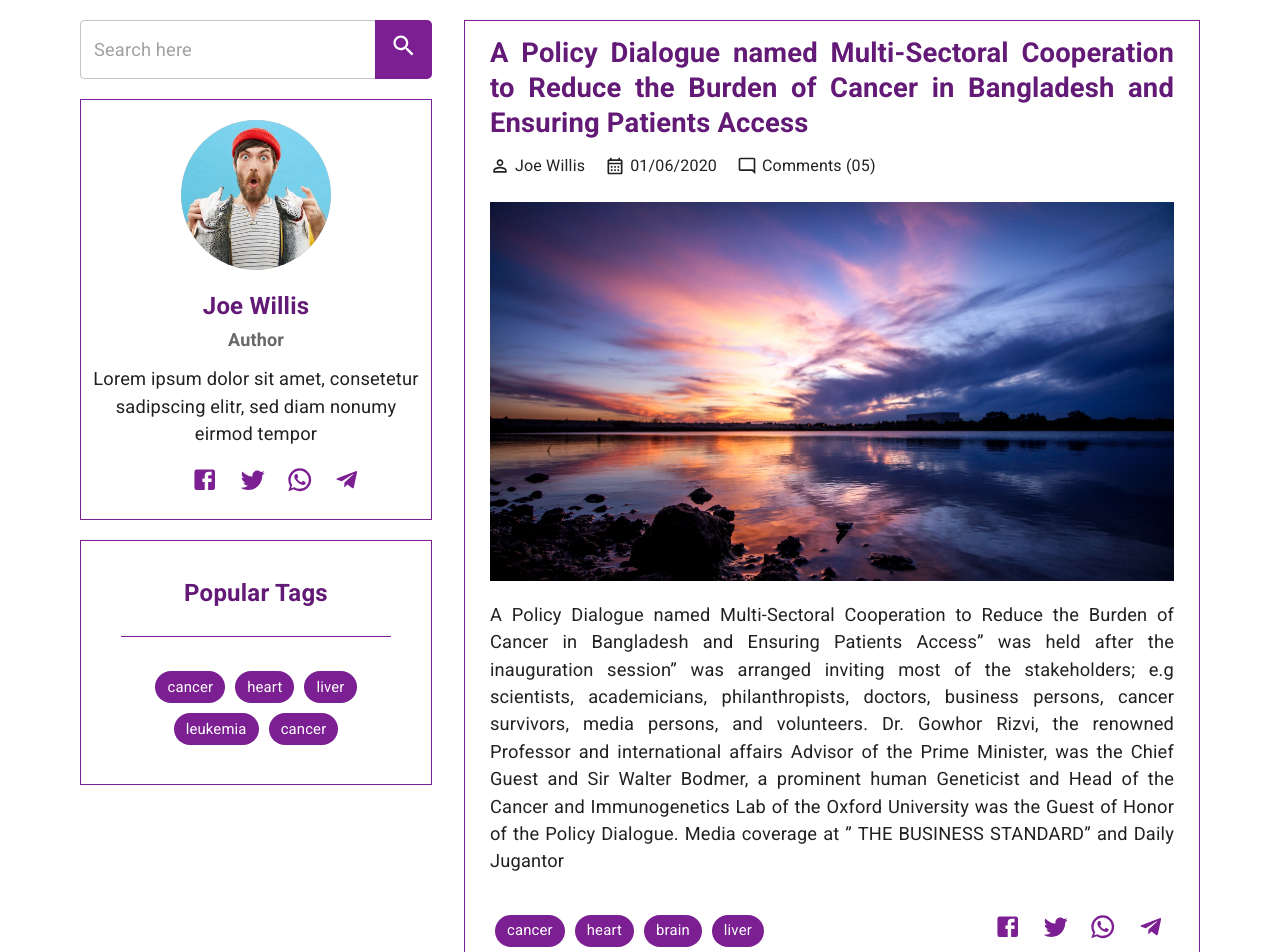
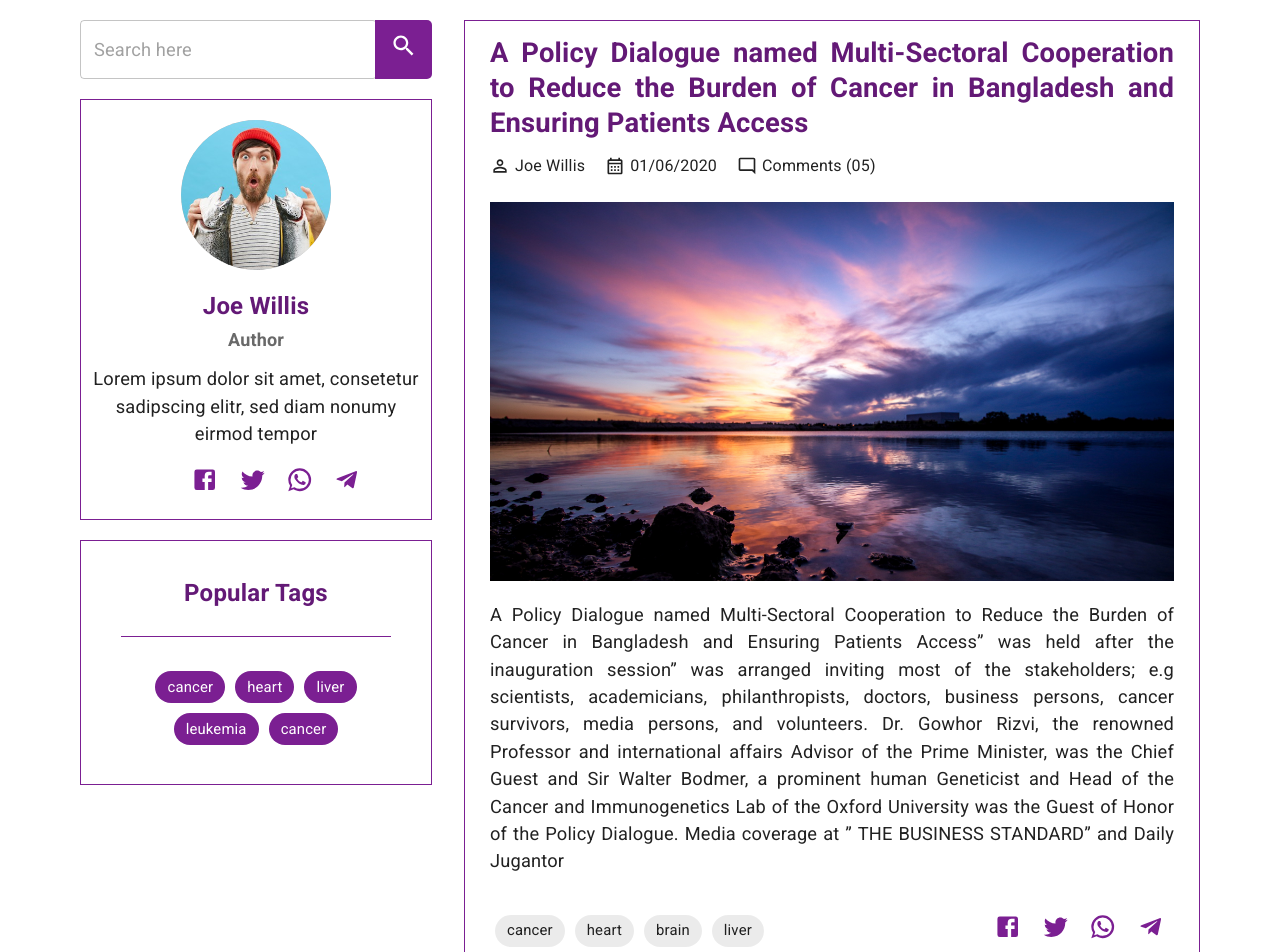
Before and after one commit to MoodsingerSF/ccrt-clinic, a Next.js app: page /blogs/1 in a window 1280 px wide. Shown: the top 952 px of the page. Built offline with nearby package versions, Linux system fonts and the light colour scheme.

Commit message:
ccrt-blogDetails:modified blog details

```diff
--- a/components/blogs/blog-details/BlogDetailsRight.js
+++ b/components/blogs/blog-details/BlogDetailsRight.js
@@ -9,7 +9,6 @@ import useMediaQuery from "@mui/material/useMediaQuery";
 import classNames from "classnames";
 // import blog from "../../../public/image/blog/blog1.jpeg";
 import blog1 from "../../../public/image/blogDetails/abc.jpg";
-import { DEFAULT_COLOR_MINUS_2 } from "../../../misc/colors";
 import SocialShareComponent from "../../misc/SocialShareComponent";
 
 const BlogDetailsRight = () => {
--- a/pages/blogs/[blogId].js
+++ b/pages/blogs/[blogId].js
@@ -1,12 +1,25 @@
 import React from "react";
+import dynamic from "next/dynamic";
 import { Grid, useTheme } from "@mui/material";
 import { useStyles } from "../../styles/blogDetailstyle";
 import useMediaQuery from "@mui/material/useMediaQuery";
 import classNames from "classnames";
-import BlogDetailsLeft from "../../components/blogs/blog-details/BlogDetailsLeft";
-import BlogDetailsRight from "../../components/blogs/blog-details/BlogDetailsRight";
-import BlogPopularTags from "../../components/blogs/blog-details/BlogPopularTags";
-import BlogDetailsAuthorCard from "../../components/cards/BlogDetailsAuthorCard";
+// import BlogDetailsLeft from "../../components/blogs/blog-details/BlogDetailsLeft";
+// import BlogDetailsRight from "../../components/blogs/blog-details/BlogDetailsRight";
+// import BlogPopularTags from "../../components/blogs/blog-details/BlogPopularTags";
+// import BlogDetailsAuthorCard from "../../components/cards/BlogDetailsAuthorCard";
+const BlogDetailsLeft = dynamic(() =>
+  import("../../components/blogs/blog-details/BlogDetailsLeft")
+);
+const BlogDetailsRight = dynamic(() =>
+  import("../../components/blogs/blog-details/BlogDetailsRight")
+);
+const BlogPopularTags = dynamic(() =>
+  import("../../components/blogs/blog-details/BlogPopularTags")
+);
+const BlogDetailsAuthorCard = dynamic(() =>
+  import("../../components/cards/BlogDetailsAuthorCard")
+);
 
 const BlogDetailsScreen = () => {
   const classes = useStyles();
--- a/styles/blogDetailstyle.js
+++ b/styles/blogDetailstyle.js
@@ -121,8 +121,8 @@ export const useStyles = makeStyles((theme) =>
     },
     ccrt__blogDetails__right__tags: {
       margin: "5px",
-      background: DEFAULT_COLOR_MINUS_2,
-      color: "#fff",
+      // background: DEFAULT_COLOR_MINUS_2,
+      // color: "#fff",
     },
     ccrt__blogDetails__right__blog__tags__mobile: {
       justifyContent: "right",
```
